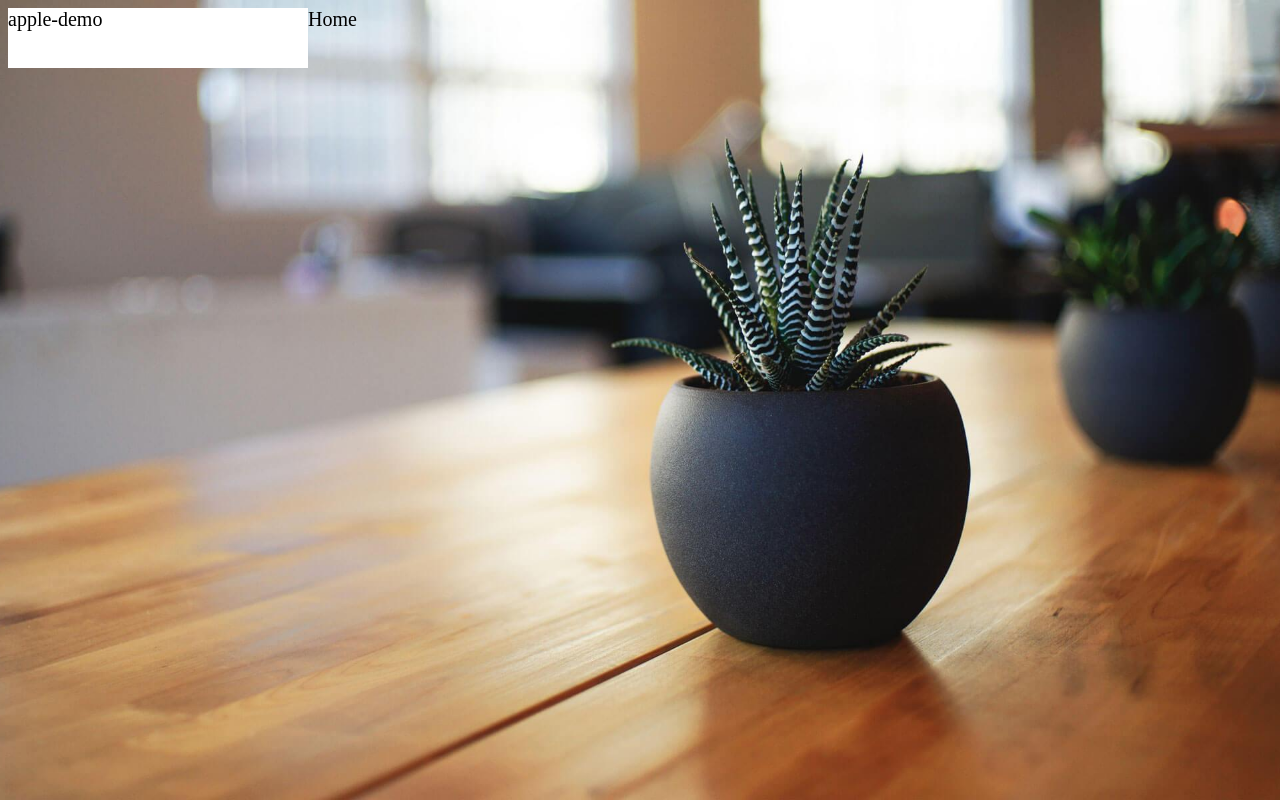
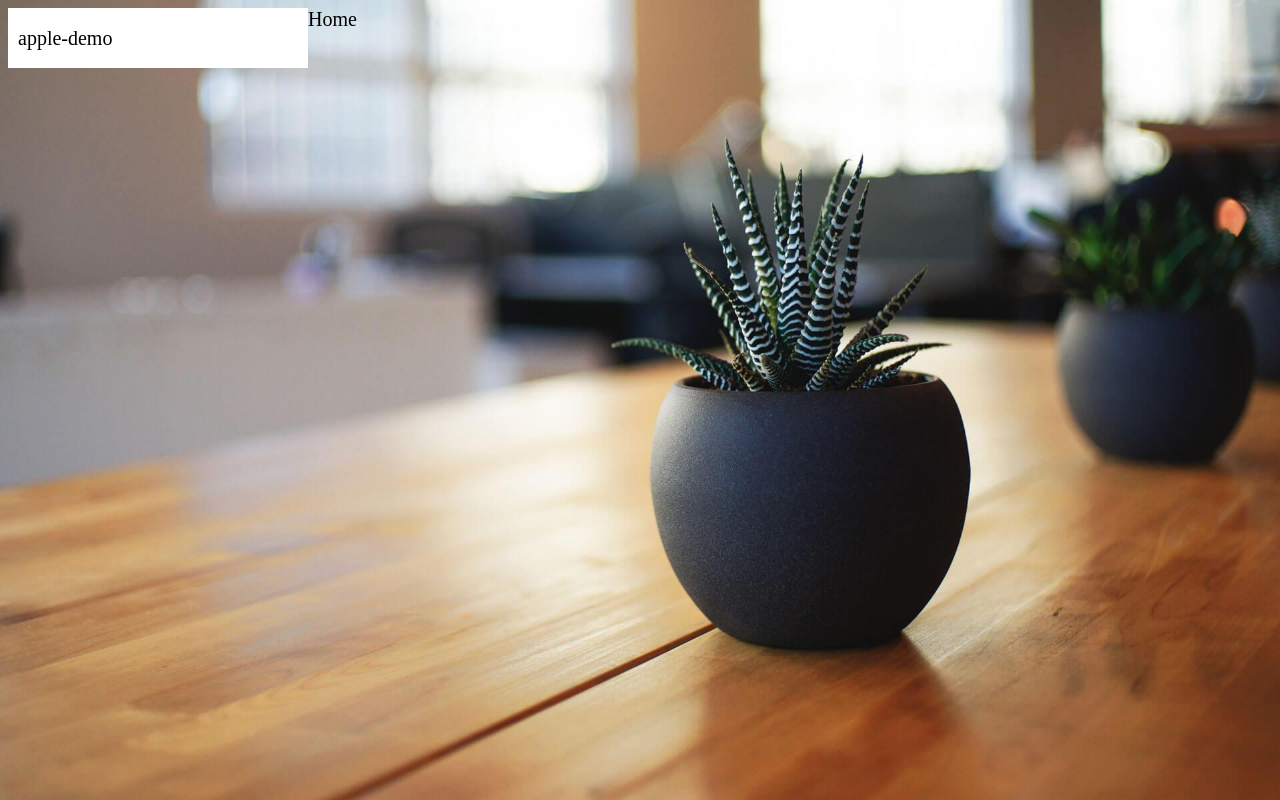
Before and after one commit to Pickcle/blog, a Vue app: page /#/ in a window 1280 px wide. Built offline with nearby package versions, Linux system fonts and the light colour scheme.

Commit message:
update css style

```diff
--- a/src/components/NavigationPanel/NavigationItem.vue
+++ b/src/components/NavigationPanel/NavigationItem.vue
@@ -14,5 +14,7 @@
 
 <style lang="sass" scoped>
   .navigation-item
-    height: 60px
+    height: 40px
+    line-height: 40px
+    padding: 10px
 </style>
--- a/src/components/NavigationPanel/NavigationPanel.vue
+++ b/src/components/NavigationPanel/NavigationPanel.vue
@@ -1,6 +1,6 @@
 <template>
   <div class="navigation-panel">
-    <navigation-item v-for="(item, idx) in config" :name="item" :key="idx"/>
+    <navigation-item v-for="(item, idx) in config" :name="item" :key="idx" />
   </div>
 </template>
 
```
